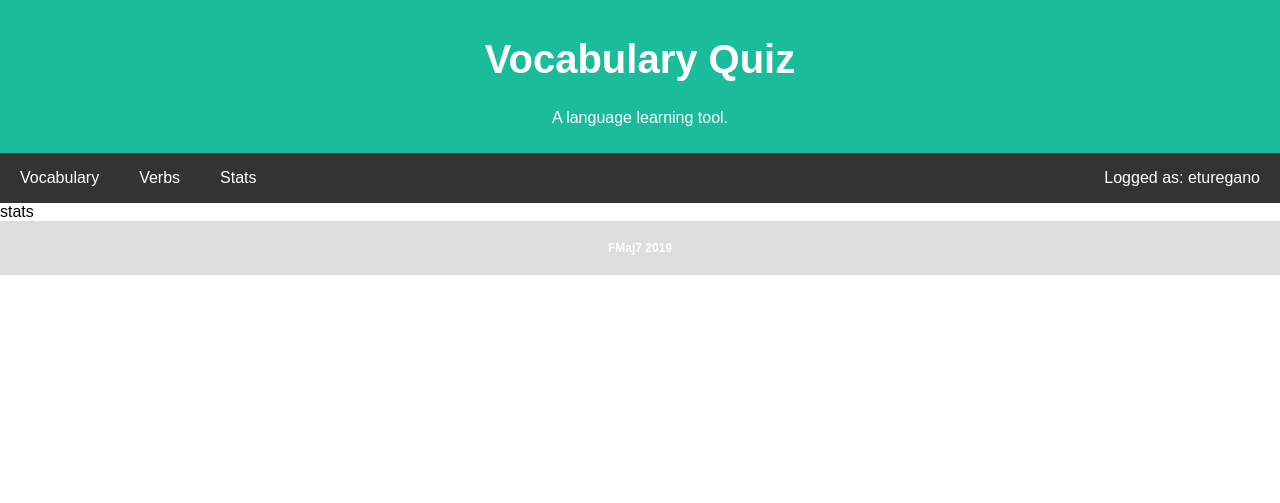
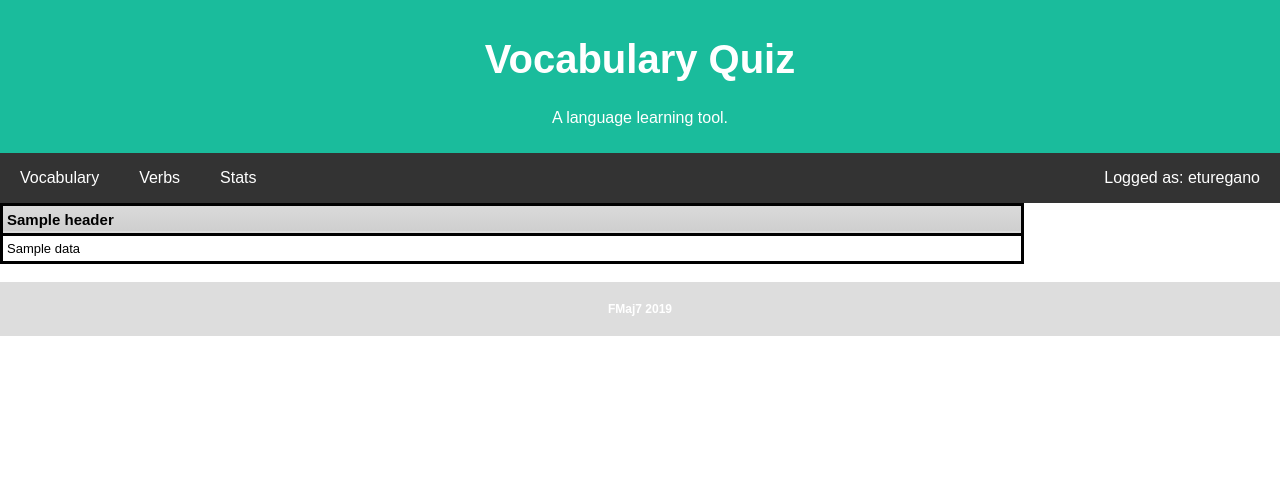
Before and after one commit to Fmaj7-dev/language_flashcards, a Symfony app: template templates/stats.html.twig in a window 1280 px wide. Shown: the top 503 px of the page. Run offline with Twig, Linux system fonts and the light colour scheme; the template is opened without the code that fills it: most values are stand-ins (such as "Sample title", 1, 10 or a date in 2020); some libraries are stand-ins or nearby versions.

Commit message:
tables templates added

```diff
--- /dev/null
+++ b/public/table.css
@@ -0,0 +1,43 @@
+div.minimalistBlack {
+  border: 3px solid #000000;
+  width: 80%;
+  text-align: left;
+  border-collapse: collapse;
+}
+.divTable.minimalistBlack .divTableCell, .divTable.minimalistBlack .divTableHead {
+  border: 1px solid #000000;
+  padding: 5px 4px;
+}
+.divTable.minimalistBlack .divTableBody .divTableCell {
+  font-size: 13px;
+}
+.divTable.minimalistBlack .divTableHeading {
+  background: #CFCFCF;
+  background: -moz-linear-gradient(top, #dbdbdb 0%, #d3d3d3 66%, #CFCFCF 100%);
+  background: -webkit-linear-gradient(top, #dbdbdb 0%, #d3d3d3 66%, #CFCFCF 100%);
+  background: linear-gradient(to bottom, #dbdbdb 0%, #d3d3d3 66%, #CFCFCF 100%);
+  border-bottom: 3px solid #000000;
+}
+.divTable.minimalistBlack .divTableHeading .divTableHead {
+  font-size: 15px;
+  font-weight: bold;
+  color: #000000;
+  text-align: left;
+}
+.minimalistBlack .tableFootStyle {
+  font-size: 14px;
+  font-weight: bold;
+  color: #000000;
+  border-top: 3px solid #000000;
+}
+.minimalistBlack .tableFootStyle {
+  font-size: 14px;
+}
+/* DivTable.com */
+.divTable{ display: table; }
+.divTableRow { display: table-row; }
+.divTableHeading { display: table-header-group;}
+.divTableCell, .divTableHead { display: table-cell;}
+.divTableHeading { display: table-header-group;}
+.divTableFoot { display: table-footer-group;}
+.divTableBody { display: table-row-group;}
--- a/templates/base.html.twig
+++ b/templates/base.html.twig
@@ -5,6 +5,9 @@
     <title>Vocabulary Quiz</title>
     <meta charset="UTF-8">
     <link rel="stylesheet" href="style.css">
+
+    {% block extra_header %}{% endblock %}
+
     <meta name="viewport" content="width=device-width, initial-scale=0.5">
     <!--<meta name="viewport" content="width=720, initial-scale=1"> -->
 </head>
--- a/templates/stats.html.twig
+++ b/templates/stats.html.twig
@@ -1,6 +1,36 @@
 {# templates/vocabulary.html.twig #}
 {% extends 'base.html.twig' %}
 {% block title %}Vocabulary{% endblock %}
+
+{% block extra_header %}
+<link rel="stylesheet" href="table.css">
+{% endblock %}
+
 {% block body %}
-stats
+
+{% for TableGeneral in Tables %}
+
+<div class="divTable minimalistBlack">
+  <div class="divTableHeading">
+    <div class="divTableRow">
+      {% for item in TableGeneral.header %}
+        <div class="divTableHead">{{item}}</div>
+      {% endfor %}
+    </div>
+  </div>
+  <div class="divTableBody">
+      {% for row in TableGeneral.data %}
+        <div class="divTableRow">
+        {% for cell in row %}
+          <div class="divTableCell">{{cell}}</div>
+        {% endfor %}
+        </div>
+      {% endfor %}
+  </div>
+</div>
+</div>
+<br>
+
+{% endfor %}
+
 {% endblock %}
--- a/templates/vocabulary.html.twig
+++ b/templates/vocabulary.html.twig
@@ -1,6 +1,11 @@
 {# templates/vocabulary.html.twig #}
 {% extends 'base.html.twig' %}
 {% block title %}Vocabulary{% endblock %}
+
+{% block extra_header %}
+
+{% endblock %}
+
 {% block body %}
 
 <div class="row">
```
Also changed, not shown: src/Controller/VocabularyController.php (+20 -5 lines), src/Repository/GuessRepository.php (+48 -0 lines), src/Utils/Table.php (+6 -6 lines).
